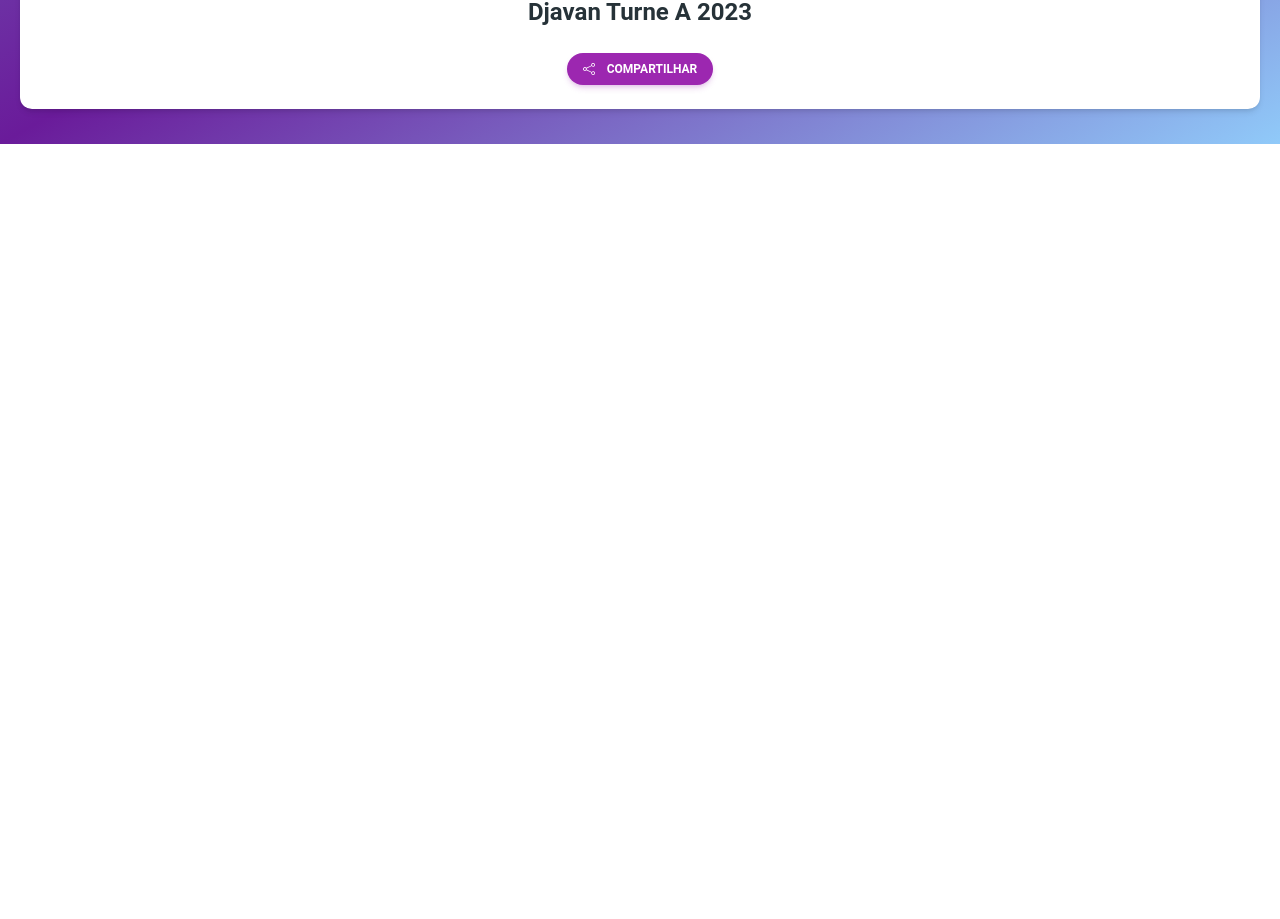
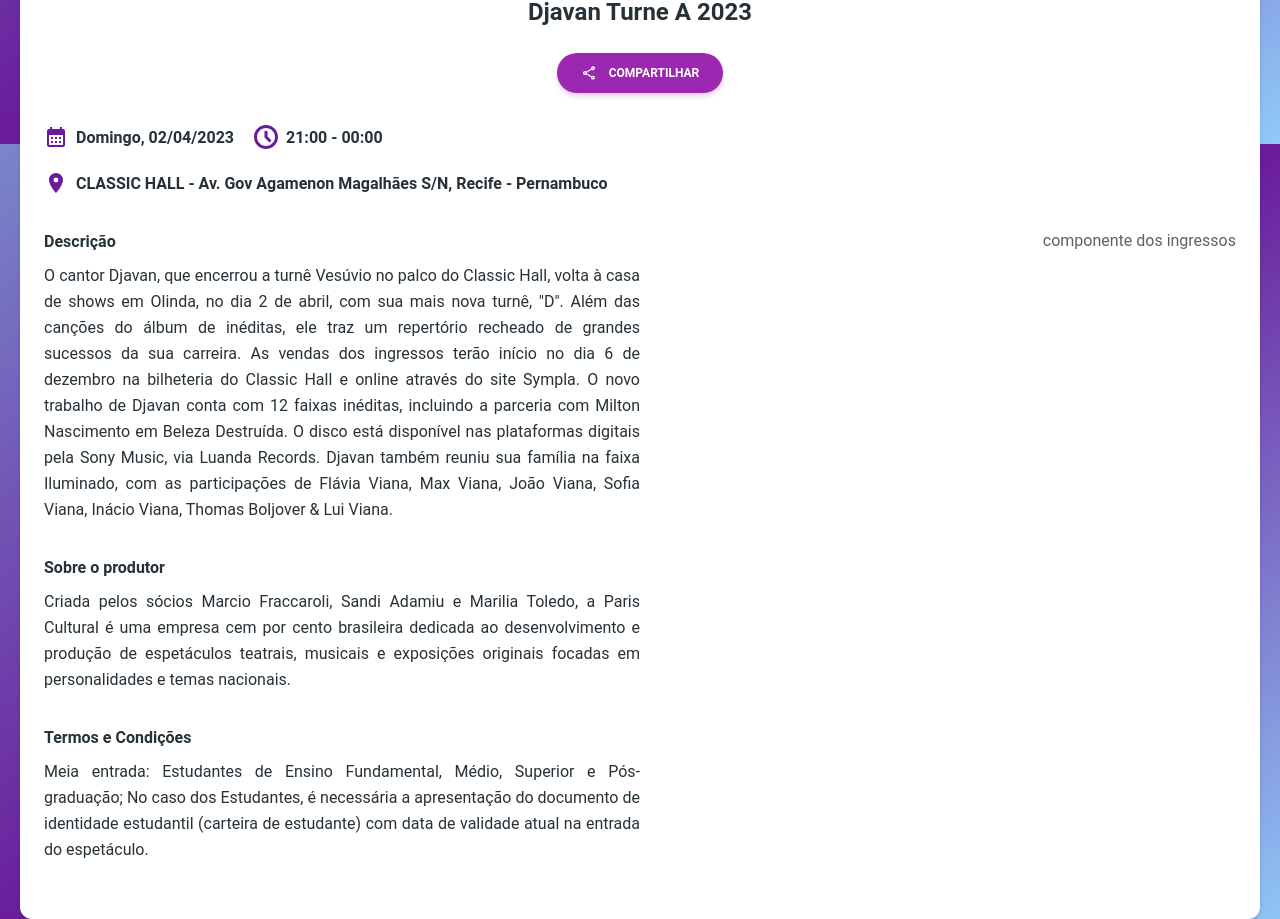
Before and after one commit to WilburTicketsCode/backend, a Next.js app: page /event-details in a window 1280 px wide. Shown: the part 656-1575 px from the top of the page. Before the commit the page ends 800 px from the top, so only its background shows below. Built offline with nearby package versions, Linux system fonts and the light colour scheme.

Commit message:
:construction: Adicionando detalhes do evento

```diff
--- a/src/app/event-details/page.tsx
+++ b/src/app/event-details/page.tsx
@@ -1,12 +1,14 @@
 'use client';
 
 import '../../styles/globals.css'
-import { Card, CardBody, Typography, Button } from '@material-tailwind/react';
-import { BsShare } from "react-icons/bs";
+import { Card, CardBody, CardHeader, Typography, Button } from '@material-tailwind/react';
+import { MdOutlineShare, MdCalendarMonth, MdLocationOn } from "react-icons/md";
+import { ImClock } from "react-icons/im";
+
 
 export default function Event() {
     return (
-        <div className="mx-auto w-full h-full bg-gradient-to-br from-indigo-300 via-purple-800 to-blue-200">
+        <div className="mx-auto w-full h-full">
             <div className='lg:h-[70%] md:h-1/2 sm:h-1/2 mb-5'>
                 <img className='md:w-full md:h-full sm:w-full sm:h-full'
                     src="/img/event-banner/show_djavan.jpeg"
@@ -14,17 +16,54 @@ export default function Event() {
                 />
             </div>
 
-            <Card className='m-5 relative'>
+            <Card className='m-5 relative flex-row'>
                 <CardBody>
                     <div className='flex flex-col items-center'>
                         <Typography variant="h4" color="blue-gray" className="m-6 ">
                             Djavan Turne A 2023
                         </Typography>
-                        <Button color="purple" size="sm" className="flex items-center gap-3 rounded-full">
-                            <BsShare></BsShare>
+                        <Button color="purple" size="md" className="flex items-center gap-3 rounded-full">
+                            <MdOutlineShare size={'1rem'}/>
                             Compartilhar
                         </Button>
                     </div>
+
+                    <div className="flex flex-wrap mt-8">
+                        <MdCalendarMonth color={'#6a1b9a'} size={'1.5rem'}/>
+                        <Typography variant="paragraph" color="blue-gray" className="font-semibold ml-2 mr-5">Domingo, 02/04/2023</Typography>
+
+                        <ImClock color={'#6a1b9a'} size={'1.5rem'}/>
+                        <Typography variant="paragraph" color="blue-gray" className="font-semibold ml-2 mr-5">21:00 - 00:00</Typography>
+
+                    </div>
+                    <div className="flex w-full mt-5">
+                        <MdLocationOn color={'#6a1b9a'} size={'1.5rem'}/>
+                        <Typography variant="paragraph" color="blue-gray" className="font-semibold ml-2 mr-5">CLASSIC HALL - Av. Gov Agamenon Magalhães S/N, Recife - Pernambuco</Typography>
+                    </div>
+
+                    <div className='flex mt-8 text-justify justify-between'>
+                        <div className='flex-col w-[50%]'>
+                            <Typography variant="h6" color="blue-gray" className="font-semibold mb-2">Descrição</Typography>
+                            <Typography variant="paragraph" color="blue-gray" className="font-normal mb-8">
+                                O cantor Djavan, que encerrou a turnê Vesúvio no palco do Classic Hall, volta à casa de shows em Olinda, no dia 2 de abril, com sua mais nova turnê, "D". Além das canções do álbum de inéditas, ele traz um repertório recheado de grandes sucessos da sua carreira. As vendas dos ingressos terão início no dia 6 de dezembro na bilheteria do Classic Hall e online através do site Sympla.
+                                O novo trabalho de Djavan conta com 12 faixas inéditas, incluindo a parceria com Milton Nascimento em Beleza Destruída. O disco está disponível nas plataformas digitais pela Sony Music, via Luanda Records. Djavan também reuniu sua família na faixa Iluminado, com as participações de Flávia Viana, Max Viana, João Viana, Sofia Viana, Inácio Viana, Thomas Boljover & Lui Viana.
+                            </Typography>
+
+                            <Typography variant="h6" color="blue-gray" className="font-semibold mb-2">Sobre o produtor</Typography>
+                            <Typography variant="paragraph" color="blue-gray" className="font-normal mb-8">
+                                Criada pelos sócios Marcio Fraccaroli, Sandi Adamiu e Marilia Toledo, a Paris Cultural é uma empresa cem por cento brasileira dedicada ao desenvolvimento e produção de espetáculos teatrais, musicais e exposições originais focadas em personalidades e temas nacionais.
+                            </Typography>
+
+                            <Typography variant="h6" color="blue-gray" className="font-semibold mb-2">Termos e Condições</Typography>
+                            <Typography variant="paragraph" color="blue-gray" className="font-normal mb-8">
+                                Meia entrada: Estudantes de Ensino Fundamental, Médio, Superior e Pós-graduação; No caso dos Estudantes, é necessária a apresentação do documento de identidade estudantil (carteira de estudante) com data de validade atual na entrada do espetáculo.
+                            </Typography>
+                        </div>
+
+                        <div>componente dos ingressos</div>
+
+                    </div>
+
                 </CardBody>
             </Card>
 
```
Also changed, not shown: 1 other file (tests, documents, lock files or other folders).
